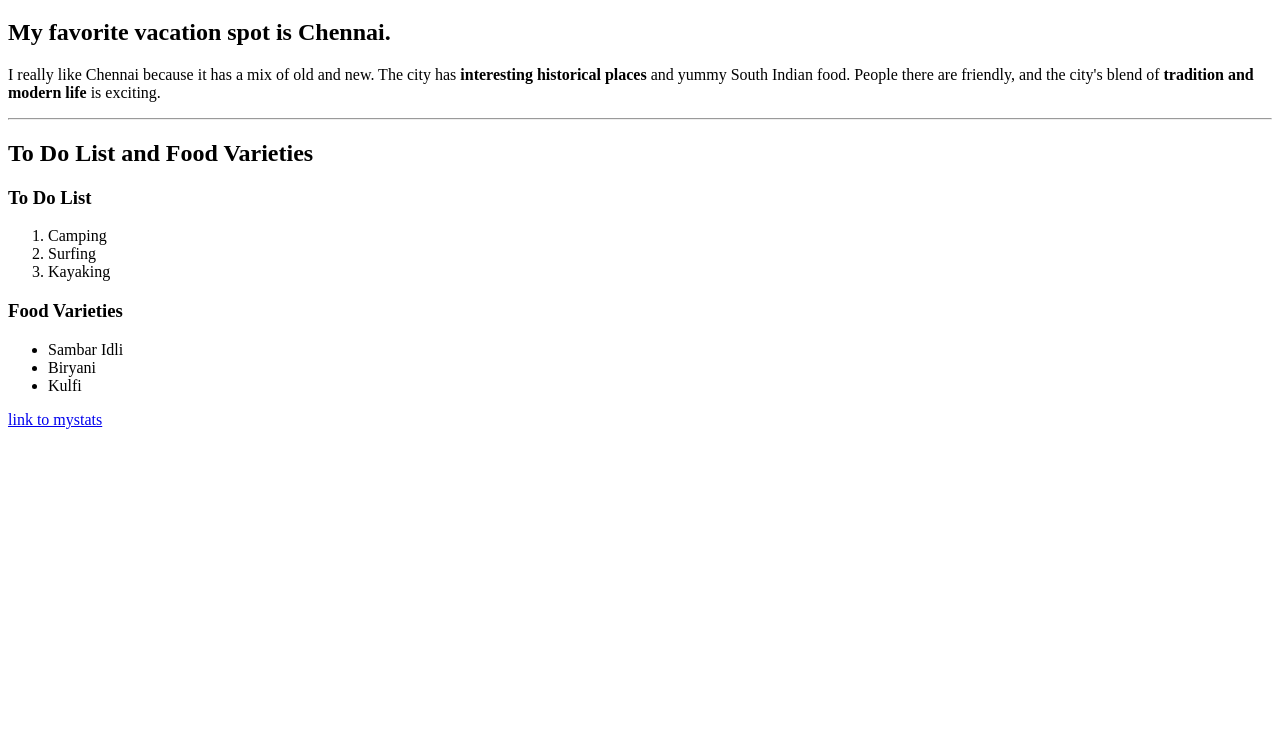
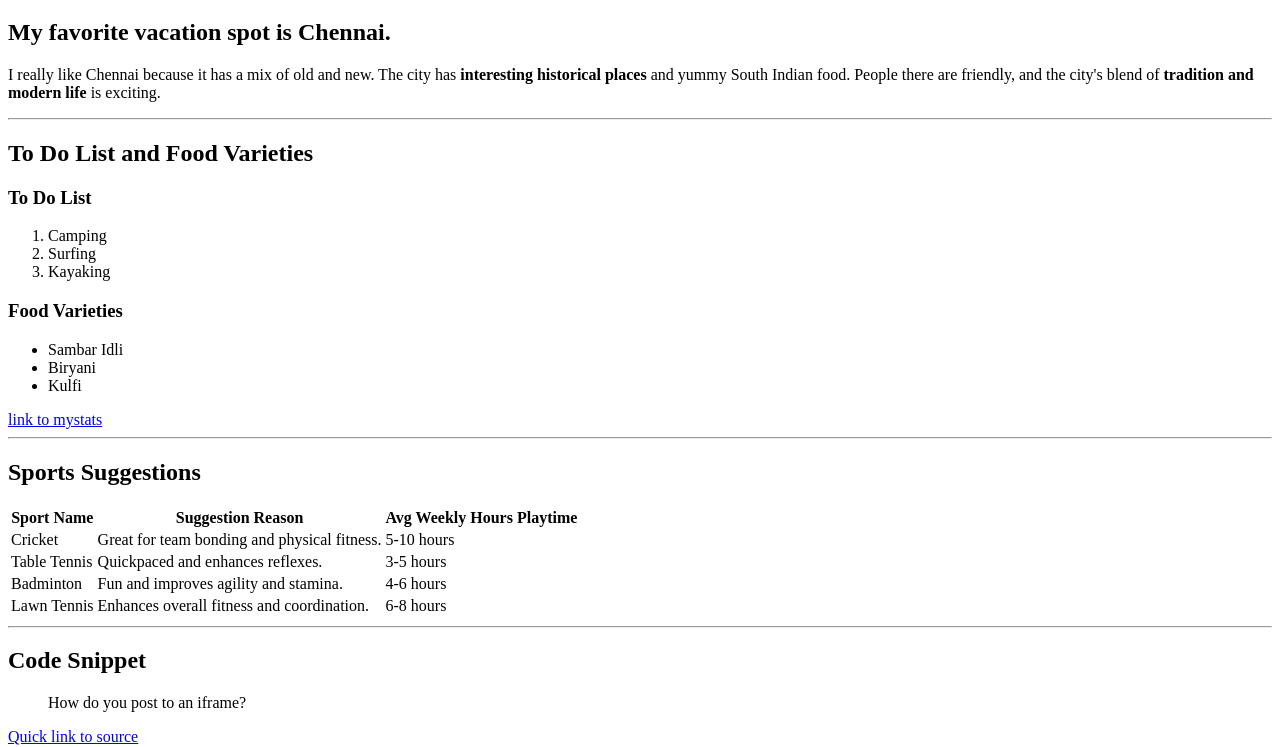
Before and after one commit to 44-563-WebApps-F23/44563-webapps-f23-assignment3-SaiKrishnaKoduri, a plain HTML site: page index.html in a window 1280 px wide. Shown: the part 61-808 px from the top of the page. Drawn offline with Linux system fonts and the light colour scheme.

Commit message:
Code added

```diff
--- a/index.html
+++ b/index.html
@@ -27,5 +27,50 @@
         <li>Kulfi</li>
         </ul>
         <a href="mystats.html"> link to mystats</a>
+        <hr>
+        <h2>Sports Suggestions</h2>
+        <table>
+            <tr>
+                <th>Sport Name</th>
+                <th>Suggestion Reason</th>
+                <th>Avg Weekly Hours Playtime</th>
+            </tr>
+            <tr>
+                <td>Cricket</td>
+                <td>Great for team bonding and physical fitness.</td>
+                <td>5-10 hours</td>
+            </tr>
+            <tr>
+                <td>Table Tennis</td>
+                <td>Quickpaced and enhances reflexes.</td>
+                <td>3-5 hours</td>
+            </tr>
+            <tr>
+                <td>Badminton</td>
+                <td>Fun and improves agility and stamina.</td>
+                <td>4-6 hours</td>
+            </tr>
+            <tr>
+                <td>Lawn Tennis</td>
+                <td>Enhances overall fitness and coordination.</td>
+                <td>6-8 hours</td>
+            </tr>
+            </table>
+            <hr>
+            <h2>Code Snippet</h2>
+            <blockquote>How do you post to an iframe?</blockquote>
+            <a href="https://stackoverflow.com/questions/168455/how-do-you-post-to-an-iframe">Quick link to source</a>
+            <pre>
+                &lt;form action="iframe.php" target="my-iframe" method="post">
+
+                    &lt;label for="text">Some text:</label>
+                    &lt;input type="text" name="text" id="text">
+
+                    &lt;input type="submit" value="post">
+
+                  &lt;/form>
+
+                  &lt;iframe name="my-iframe" src="iframe.php"></iframe>
+            </pre>
     </body>
 </html>
```
